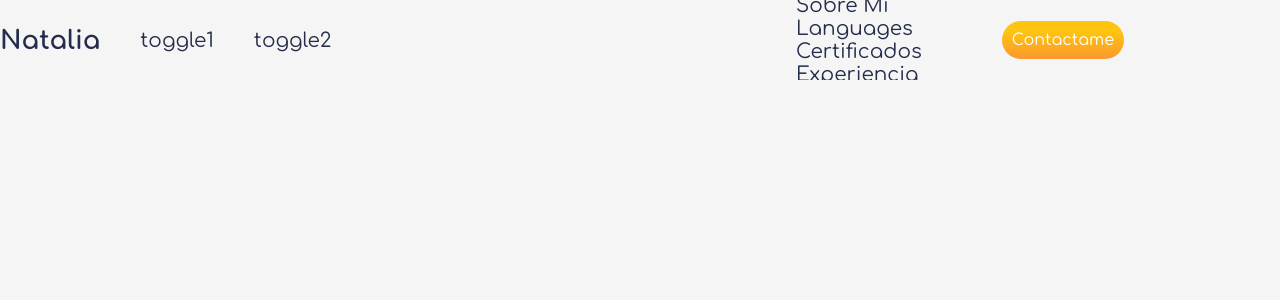
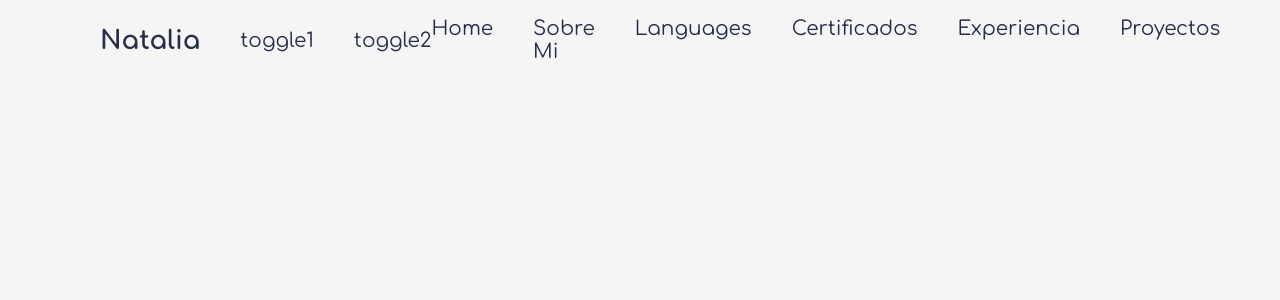
Before and after one commit to NataliaTorres5/NataliaTorresPortafolio, a React (Create React App) app: page / in a window 1280 px wide. Shown: the top 300 px of the page. Built offline with nearby package versions, Linux system fonts and the light colour scheme.

Commit message:
style for the Nabvar elements

```diff
--- a/src/components/NavBar/Navbar.css
+++ b/src/components/NavBar/Navbar.css
@@ -2,6 +2,8 @@
     height: 10vh;
     display: flex;
     justify-content: space-between;
+    margin-left: 5rem;
+    margin-right: 5rem;
 }
 
 .n-left {
@@ -30,3 +32,14 @@
     gap: 2rem;
     margin-right: 4rem;
 }
+
+.n-list>ul{
+display: flex;
+gap:2rem;
+margin-right: 4rem;
+}
+
+.n-list>ul>li:hover{
+    cursor:pointer;
+    color:var(--orange);
+}
```
